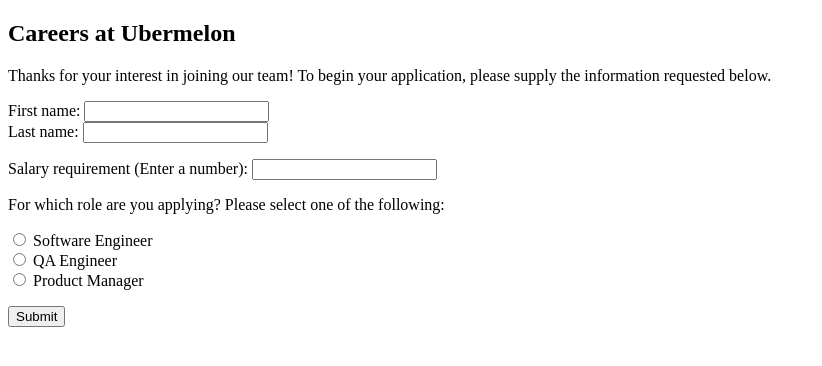
After one commit to a-staab/hb-flask-assessment, a Flask app: template templates/application-form.html in a window 1280 px wide. The commit adds this page. Shown: the top 366 px of the page, without its empty margins (0-822 px from the left). Run offline with Flask 2, Linux system fonts and the light colour scheme; the template is opened without the code that fills it, so the values that code supplies are empty.

Commit message:
Updated routes and styling for landing page

```diff
--- a/server.py
+++ b/server.py
@@ -9,8 +9,30 @@
 app.secret_key = "ABC"
 
 
-# YOUR ROUTES GO HERE
+@app.route('/')
+def show_landing_page():
+    """Return landing page with link to application form."""
 
+    return render_template("index.html")
+
+
+@app.route('/application-form')
+def display_form():
+    """Displays job application form."""
+
+    return render_template("application-form.html")
+
+
+@app.route('/application-success', methods=["POST"])
+def show_confirmation():
+    """Show confirmation page repeating applicant's name, minimum salary, and
+    the role for which they're applying.
+    """
+
+# job_app = request.args.get("")
+#         = request.args.get("")
+
+# return
 
 if __name__ == "__main__":
     # We have to set debug=True here, since it has to be True at the
--- a/static/styles.css
+++ b/static/styles.css
@@ -1 +1,9 @@
-/* Your styles can go here. */
+h1 {
+ font-family: sans-serif;
+ color: #ef2676;
+}
+
+h3 {
+ font-family: sans-serif;
+ color: #ef2676;
+}
--- /dev/null
+++ b/templates/application-form.html
@@ -0,0 +1,37 @@
+<!doctype html>
+<html>
+  <head>
+    <link rel="stylesheet" href="./styles.css">
+    <title>
+      Application Form
+    </title>
+  </head>
+  <body>
+    <h2>Careers at Ubermelon</h2>
+    <div>
+      Thanks for your interest in joining our team! To begin your application,
+      please supply the information requested below.
+    </div>
+    <form action="/application-success" method="POST">
+      <p>
+      First name: <input type="text" name="firstname"><br>
+      Last name: <input type="text" class="boldface" name="lastname">
+      </p>
+      <p>
+        Salary requirement (Enter a number): <input type="text" name="salary">
+      </p>
+      <p>
+        For which role are you applying? Please select one of the following:
+      </p>
+      <p>
+        <input id="software engineer" type="radio" name="job_title" value="sw_eng">
+        <label for="software engineer"> Software Engineer</label><br>
+        <input id="QA engineer" type="radio" name="job_title" value="qa_eng">
+        <label for="QA engineer"> QA Engineer</label><br>
+        <input id="product manager" type="radio" name="job_title" value="pm">
+        <label for="product manager"> Product Manager</label>
+      </p>
+      <input type="submit" value="Submit">
+    </form>
+  </body>
+</html>
```
Also changed, not shown: templates/index.html (+5 -3 lines).
